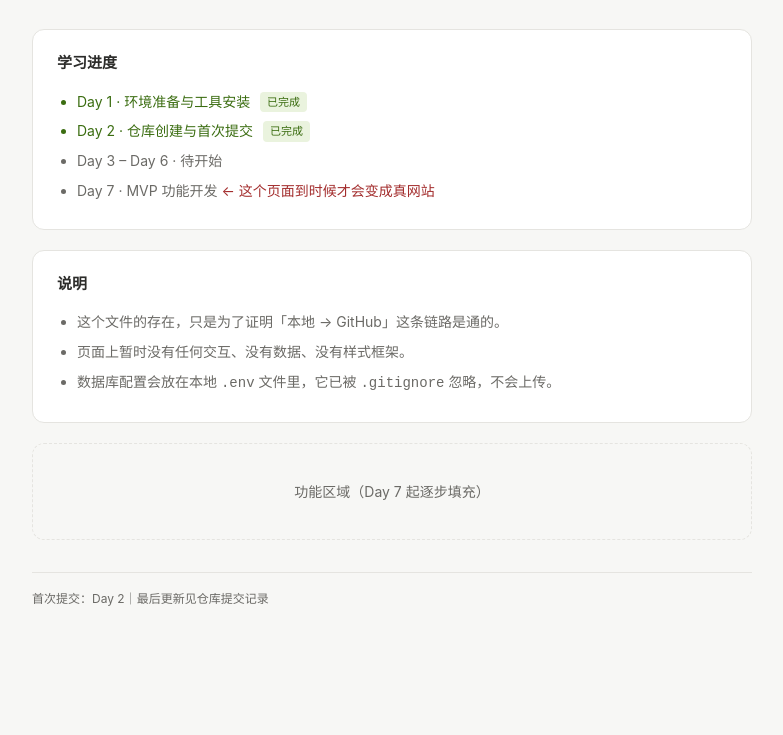
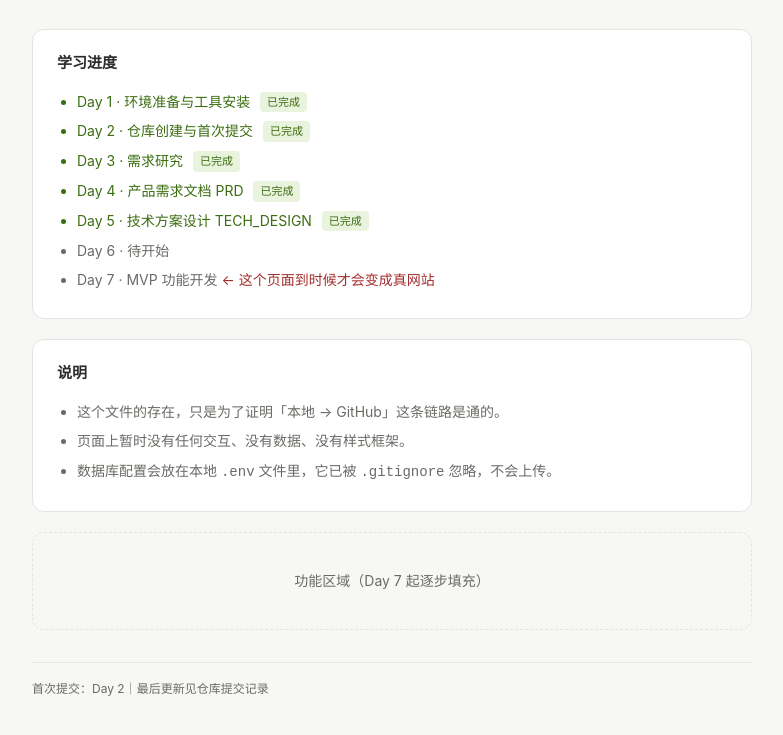
Before and after one commit to ChouKaguya-hime/my-website, a plain HTML site: page index.html in a window 1280 px wide. Shown: the part 171-906 px from the top of the page, without its empty margins (248-1031 px from the left). Before the commit the page ends 845 px from the top, so only its background shows below. Drawn offline with Linux system fonts and the light colour scheme.

Commit message:
Day 5｜index.html 进度列表更新到 Day 5
改了什么：index.html 学习进度列表——Day 3/4/5 补上名称并标记已完成，Day 6 单独列为待开始
加了什么：本次没有新增文件

```diff
--- a/index.html
+++ b/index.html
@@ -105,7 +105,10 @@
       <ul>
         <li class="done">Day 1 · 环境准备与工具安装 <span class="stamp">已完成</span></li>
         <li class="done">Day 2 · 仓库创建与首次提交 <span class="stamp">已完成</span></li>
-        <li>Day 3 – Day 6 · 待开始</li>
+        <li class="done">Day 3 · 需求研究 <span class="stamp">已完成</span></li>
+        <li class="done">Day 4 · 产品需求文档 PRD <span class="stamp">已完成</span></li>
+        <li class="done">Day 5 · 技术方案设计 TECH_DESIGN <span class="stamp">已完成</span></li>
+        <li>Day 6 · 待开始</li>
         <li>Day 7 · MVP 功能开发 <span style="color:#a32d2d">← 这个页面到时候才会变成真网站</span></li>
       </ul>
     </div>
```
